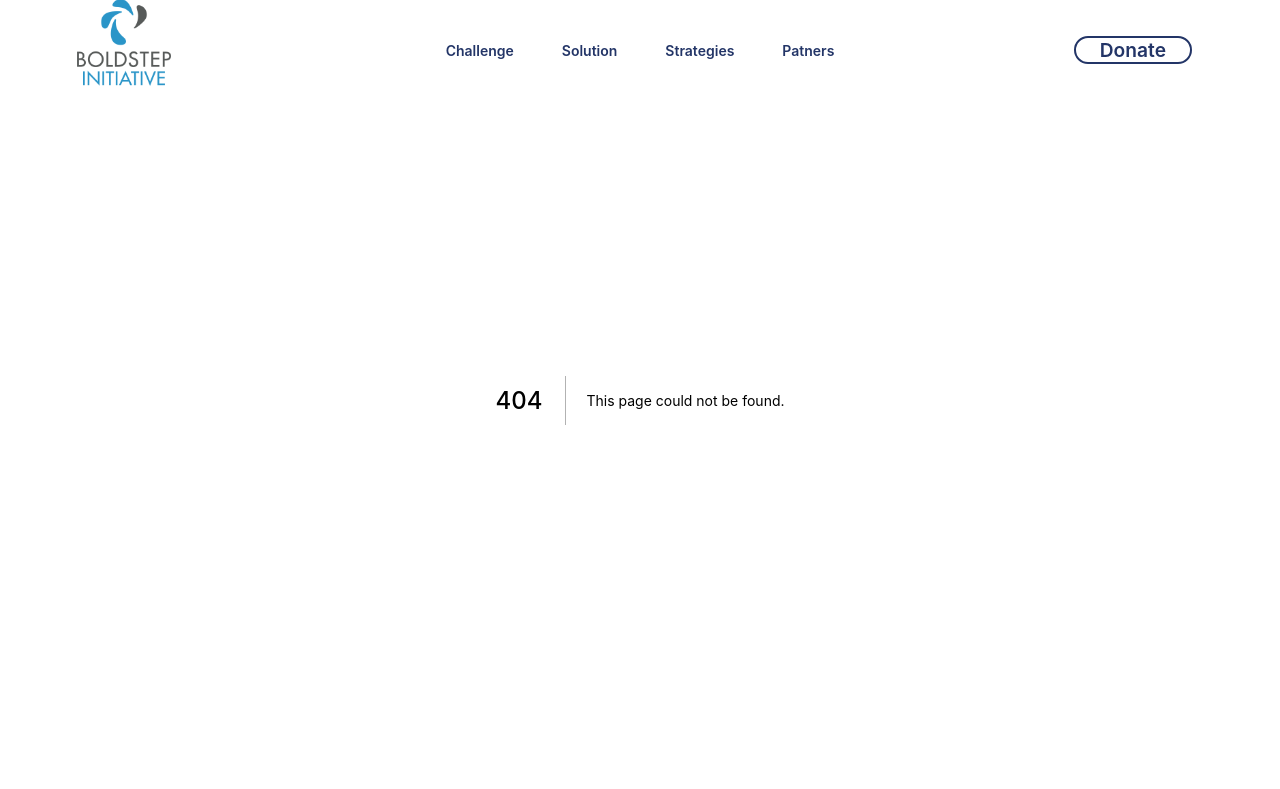
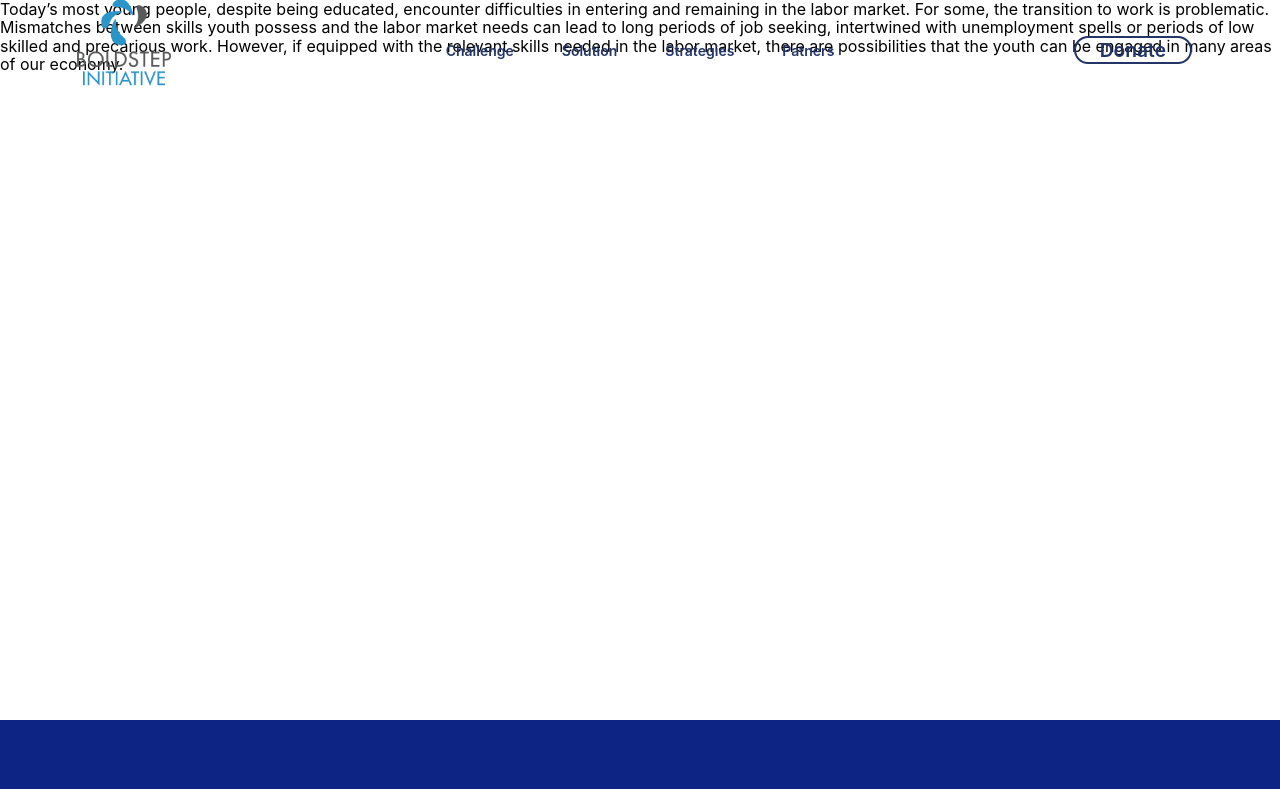
Before and after one commit to jbuyu/live-ngo, a Next.js app: page /challenge in a window 1280 px wide. Before the commit this address had no page. Shown: the top 789 px of the page. Built offline with nearby package versions, Linux system fonts and the light colour scheme.

Commit message:
adds challenge section

```diff
--- a/components/Header.js
+++ b/components/Header.js
@@ -15,7 +15,7 @@ export default function Header() {
               <nav>
                 <ul>
                   <li>
-                    <Link href="/about"> Challenge</Link>
+                    <Link href="/challenge"> Challenge</Link>
                   </li>
                   <li>
                     <Link href="#"> Solution</Link>
--- a/pages/about.js
+++ /dev/null
@@ -1,3 +0,0 @@
-export default function About() {
-  return <div className="about">about</div>;
-}
--- /dev/null
+++ b/pages/challenge.js
@@ -0,0 +1,14 @@
+export default function Challenge() {
+  return (
+    <div className="challenge">
+      Today’s most young people, despite being educated, encounter difficulties
+      in entering and remaining in the labor market. For some, the transition to
+      work is problematic. Mismatches between skills youth possess and the labor
+      market needs can lead to long periods of job seeking, intertwined with
+      unemployment spells or periods of low skilled and precarious work.
+      However, if equipped with the relevant skills needed in the labor market,
+      there are possibilities that the youth can be engaged in many areas of our
+      economy.
+    </div>
+  );
+}
--- a/styles/about.scss
+++ b/styles/challenge.scss
@@ -1,6 +1,6 @@
-.about {
+.challenge {
   height: 80vh;
-  position: relative;
+  // position: relative;
   @media (max-width: $widescreen) {
     height: 90vh;
   }
--- a/styles/globals.scss
+++ b/styles/globals.scss
@@ -2,7 +2,7 @@
 @import "./header.scss";
 @import "./banner.scss";
 @import "./features.scss";
-@import "./about.scss";
+@import "./challenge.scss";
 @import "./footer.scss";
 @import "./button.scss";
 @import "./layout.scss";
```
